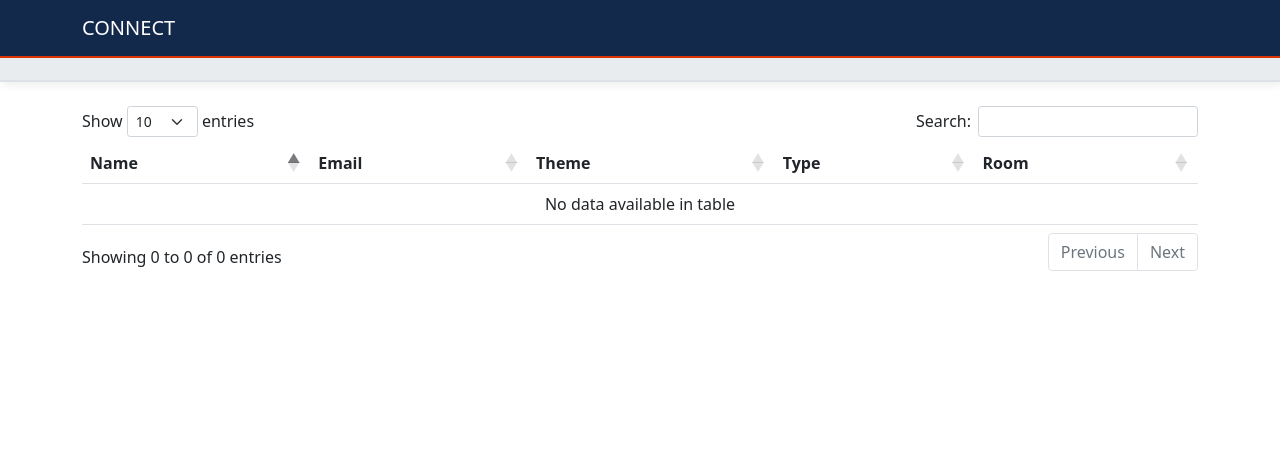
After one commit to IGB-CNRG/Connect, a Symfony app: template templates/person/index.html.twig in a window 1280 px wide. The commit adds this page. Shown: the top 465 px of the page. Run offline with Twig, Linux system fonts and the light colour scheme; the template is opened without the code that fills it, so the values that code supplies are empty; style sheets or scripts are compiled from the project's sources; some libraries are stand-ins or nearby versions.

Commit message:
Add basic member index

```diff
--- /dev/null
+++ b/assets/personIndex.js
@@ -0,0 +1,20 @@
+import './styles/app.scss';
+import 'datatables.net-bs5/css/dataTables.bootstrap5.css';
+
+// start the Stimulus application
+// import './bootstrap';
+import '@fortawesome/fontawesome-free/js/fontawesome'
+import '@fortawesome/fontawesome-free/js/solid'
+import '@fortawesome/fontawesome-free/js/regular'
+import 'bootstrap';
+
+const $ = require('jquery');
+
+// TODO is there a way to just import app.js here, getting access to its variables?
+
+require('datatables.net');
+require('datatables.net-bs5');
+// require('datatables.net-responsive-bs5');
+// require('datatables.net-responsive');
+
+$('#people').DataTable();
--- a/assets/styles/app.scss
+++ b/assets/styles/app.scss
@@ -9,11 +9,12 @@ $orange: #DD3403;
 $primary: $blue;
 $info: $teal;
 
-$theme-colors: (
-        "primary": $primary,
-        "info": $info,
-);
-
+//$custom-colors: (
+//        "primary": $primary,
+//        "info": $info,
+//);
+//$theme-colors: map-merge($theme-colors, $custom-colors);
+@import "~bootstrap/scss/variables";
 @import "~bootstrap/scss/bootstrap";
 
 @import "cnrg";
--- a/src/Entity/HistoricalEntity.php
+++ b/src/Entity/HistoricalEntity.php
@@ -37,4 +37,8 @@ trait HistoricalEntity
     }
 
     //TODO add some common helper functions here
+    public function isCurrent(): bool
+    {
+        return $this->getEndedAt() === null;
+    }
 }
--- a/templates/base.html.twig
+++ b/templates/base.html.twig
@@ -26,10 +26,13 @@
             </button>
 
             <div class="collapse navbar-collapse" id="navbarSupportedContent">
-                <ul class="navbar-nav me-auto">
+                {% if is_granted('IS_AUTHENTICATED_FULLY') %}
+                    <ul class="navbar-nav me-auto">
+                        <li class="nav-item">
+                            <a href="{{ path('person') }}" class="nav-link">People</a>
+                        </li>
+                    </ul>
 
-                </ul>
-                {% if is_granted('IS_AUTHENTICATED_FULLY') %}
                     <ul class="navbar-nav">
                         <li class="nav-item">
                             <a href="{{ path('logout') }}" class="nav-link">
--- /dev/null
+++ b/templates/person/index.html.twig
@@ -0,0 +1,54 @@
+{% extends 'base.html.twig' %}
+
+{% block title %}{{ parent() }} | People{% endblock %}
+
+{% block content %}
+    <table id="people" class="table">
+        <thead>
+        <tr>
+            <th>Name</th>
+            {% if is_granted('ROLE_CNRG') %}
+                <th>Username</th>
+            {% endif %}
+            <th>Email</th>
+            <th>Theme</th>
+            <th>Type</th>
+            <th>Room</th>
+        </tr>
+        </thead>
+        <tbody>
+        {% for person in people %}
+            <tr>
+                <td>
+                    <a href="#">{% if person.lastName is not empty %}{{ person.firstName }} {{ person.lastName }}{% else %}No name{% endif %}</a>
+                </td>
+                <td>{{ person.username }}</td>
+                <td>{{ person.email }}</td>
+                <td>
+                    {% for themeAffiliation in person.currentThemeAffiliations %}
+                        {{ themeAffiliation.theme.shortName }}{% if not loop.last %}, {% endif %}
+                    {% endfor %}
+                </td>
+                <td>
+                    {% for themeAffiliation in person.currentThemeAffiliations %}
+                        {{ themeAffiliation.memberCategory.name }}{% if not loop.last %}, {% endif %}
+                    {% endfor %}
+                </td>
+                <td>
+                    {% for roomAffiliation in person.currentRoomAffiliations %}
+                        {{ roomAffiliation.room.number }}{% if not loop.last %}, {% endif %}
+                    {% endfor %}
+                </td>
+            </tr>
+        {% endfor %}
+        </tbody>
+    </table>
+{% endblock %}
+
+{% block stylesheets %}
+    {{ encore_entry_link_tags('personIndex') }}
+{% endblock %}
+
+{% block javascripts %}
+    {{ encore_entry_script_tags('personIndex') }}
+{% endblock %}
--- a/webpack.config.js
+++ b/webpack.config.js
@@ -21,6 +21,7 @@ Encore
      * and one CSS file (e.g. app.css) if your JavaScript imports CSS.
      */
     .addEntry('app', './assets/app.js')
+    .addEntry('personIndex', './assets/personIndex.js')
 
     // enables the Symfony UX Stimulus bridge (used in assets/bootstrap.js)
     .enableStimulusBridge('./assets/controllers.json')
```
Also changed, not shown: composer.json (+5 -4 lines), package.json (+6 -2 lines), src/Controller/PersonController.php (added, +20 -0 lines), src/Entity/MemberCategory.php (+0 -31 lines), src/Entity/Person.php (+14 -0 lines), src/Repository/PersonRepository.php (+11 -0 lines), templates/login/index.html.twig (+3 -4 lines), package-lock.json, 1 other file.
